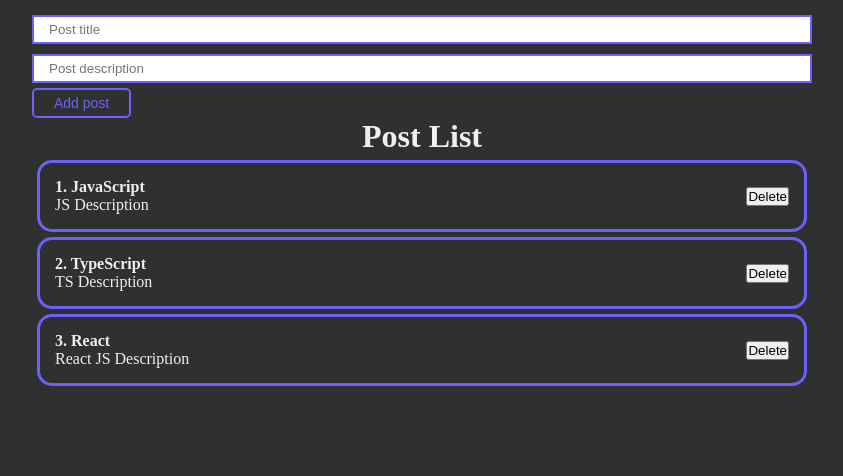
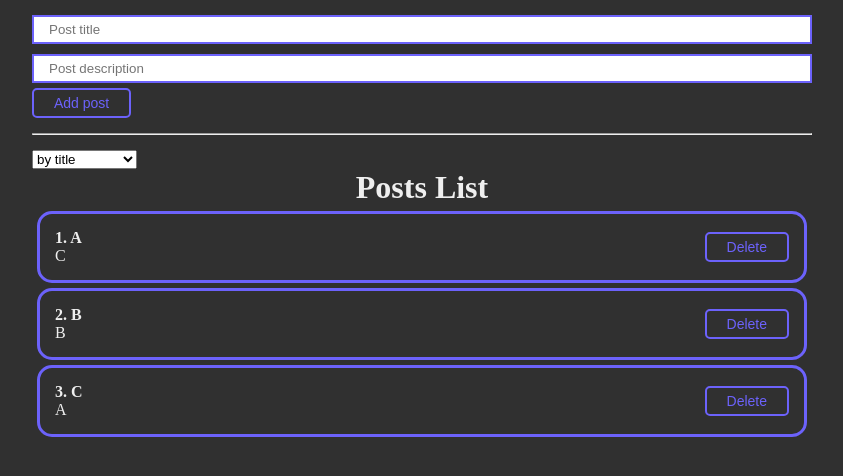
Before and after one commit to nikeedw/react-fetch, a React (Create React App) app: page / in a window 1280 px wide. Shown: the top 476 px of the page, without its empty margins (218-1061 px from the left). Built offline with nearby package versions, Linux system fonts and the light colour scheme.

Commit message:
Adding SortPosts function

```diff
--- a/src/App.js
+++ b/src/App.js
@@ -1,44 +1,59 @@
 import React, { useRef, useState } from "react";
 import './styles/App.css';
 import PostList from "./components/PostList";
-import Button from "./components/UI/button/Button";
-import Input from "./components/UI/input/Input";
+import PostForm from "./components/PostForm";
+import Select from "./components/UI/select/Select";
 
 function App() {
 	const [posts, setPosts] = useState([
-		{id: 1, title: 'JavaScript', body: 'JS Description'},
-		{id: 2, title: 'TypeScript', body: 'TS Description'},
-		{id: 3, title: 'React', body: 'React JS Description'},
+		{id: 1, title: 'A', body: 'C'},
+		{id: 2, title: 'B', body: 'B'},
+		{id: 3, title: 'C', body: 'A'},
 	]);
+	const [selectedSort, setSelectedSort] = useState('');
 
-	const [post, setPost] = useState({title: '', body: ''});
+	function createPost(newPost) {
+		setPosts( [...posts, newPost] );
+	}
 
-	function addNewPost(e) {
-		e.preventDefault();
-		setPosts([...posts, {...post, id: Date.now()}]);
-		setPost({title: '', body: ''});
+	function removePost(post) {
+		const newList = posts.filter( (p) => p.id !== post.id );
+		setPosts(newList);
+	}
+
+	function sortPosts(sort) {
+		setSelectedSort(sort);
+		setPosts([...posts].sort((a, b) => a[sort].localeCompare(b[sort])));
 	}
 
 	return (
 		<div className="App">
-			<form>
-				{/* Управляемый компонент */}
-				<Input
-					type="text"
-					placeholder="Post title"
-					value={post.title}
-					onChange={(event) => setPost({...post, title: event.target.value})}
+			<PostForm create={createPost} />
+			<hr style={{margin: '15px 0'}} />
+			<div>
+				<Select
+					value={selectedSort}
+					onChange={sortPosts}
+					defaulValue="Sort by:"
+					options={[
+						{value: "title", name: "by title"},
+						{value: "body", name: "by description"}
+					]}
 				/>
-				{/* Неуправляемый/неконтролируемый компонент */}
-				<Input
-					type="text"
-					placeholder="Post description"
-					value={post.body}
-					onChange={(event) => setPost({...post, body: event.target.value})}
+			</div>
+			{/* Условная отрисовка */}
+			{posts.length !== 0
+				?
+ 				<PostList
+					remove={removePost}
+					posts={posts}
+					title="Posts List"
 				/>
-				<Button onClick={addNewPost}>Add post</Button>
-			</form>
-			<PostList posts={posts} title="Post List" />
+				:
+				<h1 style={{textAlign: 'center'}}>
+					Posts not found!
+				</h1>
+			}
 		</div>
 	);
 }
--- /dev/null
+++ b/src/components/PostForm.jsx
@@ -0,0 +1,39 @@
+import React, { useState } from 'react';
+import Button from "./UI/button/Button";
+import Input from "./UI/input/Input";
+
+const PostForm = ({ create }) => {
+	const [post, setPost] = useState({title: '', body: ''});
+
+	function addNewPost(e) {
+		e.preventDefault();
+		const newPost = {
+			...post,
+			id: Date.now()
+		}
+		create(newPost);
+		setPost( {title: '', body: ''} );
+	}
+
+	return (
+		<form>
+			{/* Управляемый компонент */}
+			<Input
+				type="text"
+				placeholder="Post title"
+				value={post.title}
+				onChange={(event) => setPost({ ...post, title: event.target.value })}
+			/>
+			{/* Неуправляемый/неконтролируемый компонент */}
+			<Input
+				type="text"
+				placeholder="Post description"
+				value={post.body}
+				onChange={(event) => setPost({ ...post, body: event.target.value })}
+			/>
+			<Button onClick={addNewPost}>Add post</Button>
+		</form>
+	)
+}
+
+export default PostForm
--- a/src/components/PostItem.jsx
+++ b/src/components/PostItem.jsx
@@ -1,6 +1,7 @@
-import React from 'react'
+import React from 'react';
+import Button from './UI/button/Button';
 
-const PostItem = ({ post, number }) => {
+const PostItem = ({ post, number, remove }) => {
 	return (
 		<div className="post">
 			<div className="post__content">
@@ -8,7 +9,9 @@
 				<div>{post.body}</div>
 			</div>
 			<div className="post__btns">
-				<button>Delete</button>
+				<Button onClick={() => remove(post)}>
+					Delete
+				</Button>
 			</div>
 		</div>
 	)
--- a/src/components/PostList.jsx
+++ b/src/components/PostList.jsx
@@ -1,12 +1,12 @@
 import React from 'react';
 import PostItem from "./PostItem";
 
-const PostList = ({ posts, title }) => {
+const PostList = ({ posts, title, remove }) => {
 	return (
 		<div>
 			<h1 style={{textAlign: "center"}}>{title}</h1>
 			{posts.map((post, index) =>
-				<PostItem number={index + 1} post={post} key={post.id}/>
+				<PostItem remove={remove} number={index + 1} post={post} key={post.id}/>
 			)}
 		</div>
 	)
--- /dev/null
+++ b/src/components/UI/select/Select.jsx
@@ -0,0 +1,20 @@
+import React from 'react';
+import classes from './Select.module.css';
+
+const Select = ({ options, defaulValue, value, onChange }) => {
+	return (
+		<select
+			value={value}
+			onChange={(event) => onChange(event.target.value)}
+		>
+			<option disabled={true}>{defaulValue}</option>
+			{options.map(option =>
+				<option key={option.value} value={option.value}>
+					{option.name}
+				</option>
+			)}
+		</select>
+	);
+};
+
+export default Select;
```
Also changed, not shown: src/components/UI/select/Select.module.css (added).
